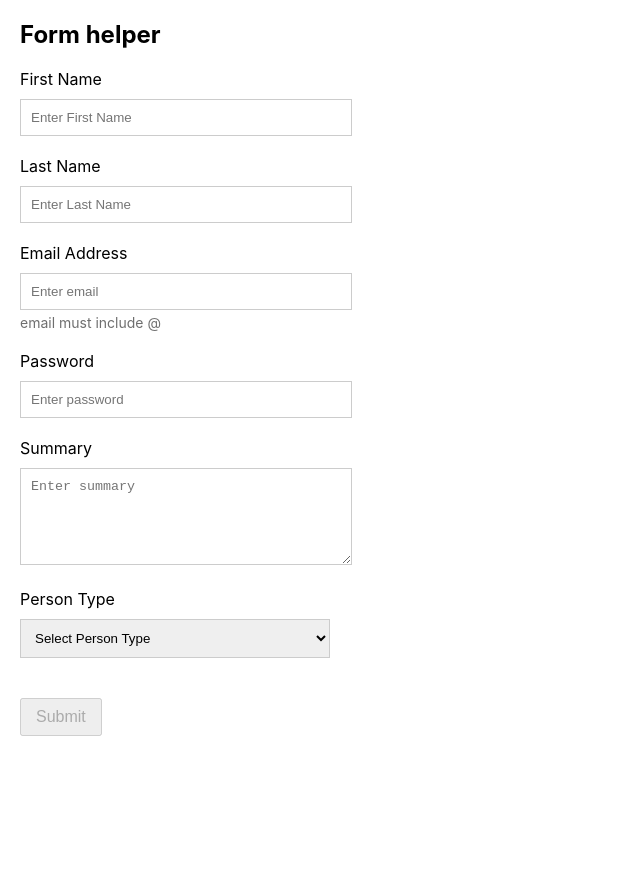
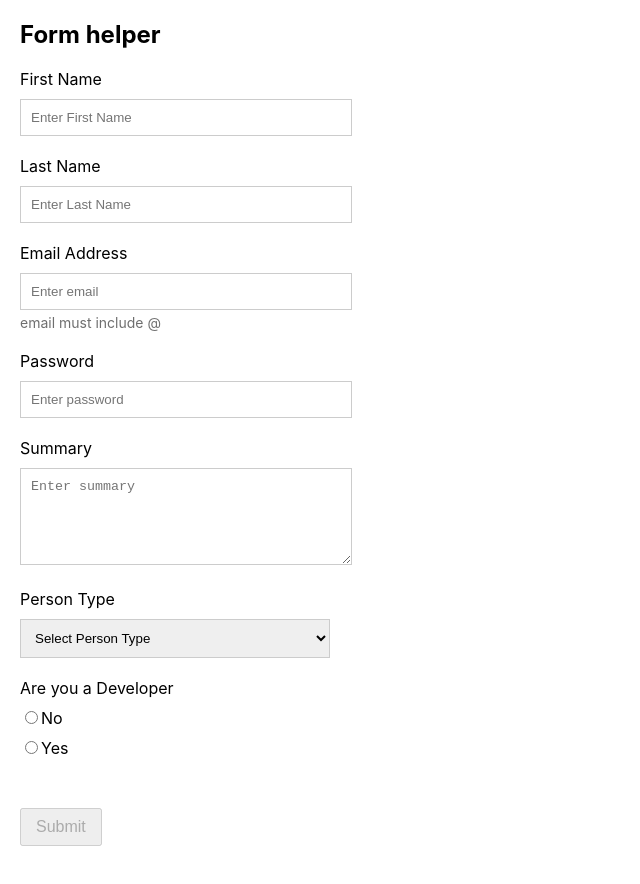
Before and after one commit to nirajrajgor/react-form-helper, a React (Create React App) app: page / in a window 1280 px wide. Shown: the whole page, without its empty margins (0-640 px from the left). Before the commit the page ends 800 px from the top, so only its background shows below. Built offline with nearby package versions, Linux system fonts and the light colour scheme.

Commit message:
Style modified for radio group.

```diff
--- a/src/App.css
+++ b/src/App.css
@@ -33,6 +33,10 @@
 	color: red;
 }
 
+.form-group .radio-group label {
+	display: inline-block;
+}
+
 .btn-submit {
 	margin: 20px 0;
 	padding: 8px 14px;
--- a/src/App.js
+++ b/src/App.js
@@ -1,6 +1,6 @@
 import React, { Component } from 'react';
 import './App.css';
-import { TextInput, TextArea, Select } from './utils/form_helpers';
+import { TextInput, TextArea, Select, Radio } from './utils/form_helpers';
 import Validation, { Validate } from './utils/form_helpers/Validation';
 import { inputType } from './utils/Constants';
 import { onChangeHandler } from './utils/form_helpers/FormMethods';
@@ -105,6 +105,22 @@ class App extends Component {
 						{ value: 'individual', text: 'Individual' },
 						{ value: 'corporate', text: 'Corporate' }
 					]
+				},
+				developerRadio: {
+					value: '',
+					valid: false,
+					touched: false,
+					errorMessage: "",
+					validationRules: [
+						{
+							validate: Validation.isRequired,
+							message: "Developer is required"
+						}
+					],
+					options: [
+						{ value: 0, text: 'No' },
+						{ value: 1, text: 'Yes' }
+					]
 				}
 			}
 		}
@@ -188,6 +204,17 @@ class App extends Component {
 						options={this.state.formControls.personType.options}
 					/>
 
+					<Radio
+						label="Are you a Developer"
+						name="developerRadio"
+						errorMessage={this.state.formControls.developerRadio.errorMessage}
+						value={this.state.formControls.developerRadio.value}
+						onChange={onChangeHandler(this)}
+						touched={this.state.formControls.developerRadio.touched}
+						valid={this.state.formControls.developerRadio.valid}
+						options={this.state.formControls.developerRadio.options}
+					/>
+
 					<button type="submit" className="btn-submit" disabled={!this.state.formIsValid}> Submit </button>
 				</form>
 			</div>
--- a/src/utils/form_helpers/index.js
+++ b/src/utils/form_helpers/index.js
@@ -1,3 +1,4 @@
 export { default as TextInput } from "./TextInput";
 export { default as TextArea } from "./TextArea";
 export { default as Select } from "./Select";
+export { default as Radio } from "./Radio";
```
